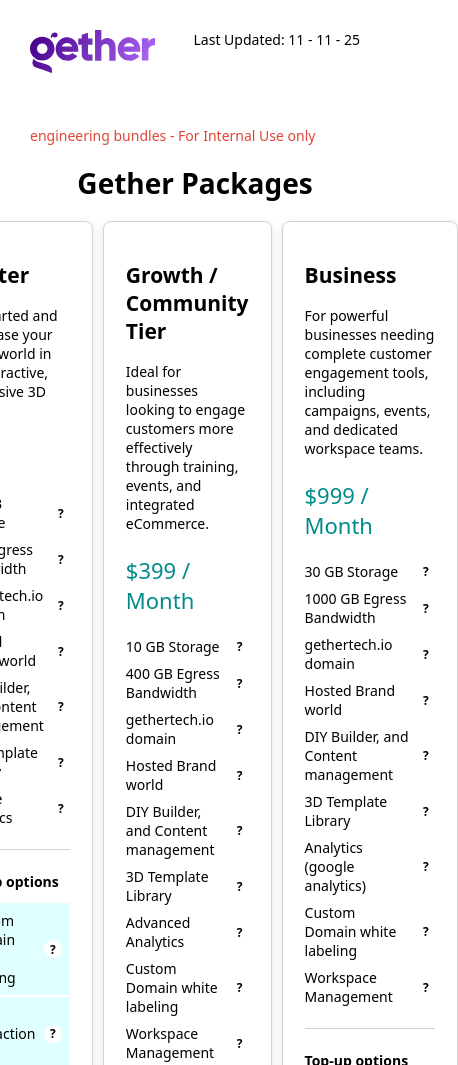
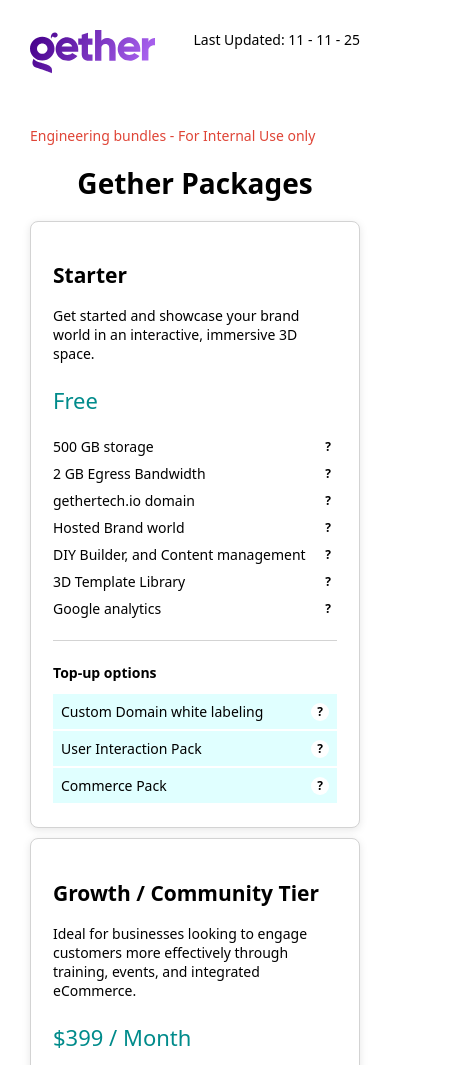
Before and after one commit to Gether-Meshach/staticsite, a plain HTML site: page brand/pricing/index.html in a window 390 px wide. Shown: the top 1065 px of the page, 458 px wide, since content can reach past the window. Drawn offline with Linux system fonts and the light colour scheme.

Commit message:
responsive

```diff
--- a/brand/pricing/index.html
+++ b/brand/pricing/index.html
@@ -14,7 +14,7 @@
       </div>
     </div>
     <div style="color: rgb(223, 69, 55); margin-bottom: 12px">
-      engineering bundles - For Internal Use only
+      Engineering bundles - For Internal Use only
     </div>
     <h1>Gether Packages</h1>
 
--- a/brand/pricing/package2.css
+++ b/brand/pricing/package2.css
@@ -26,6 +26,7 @@ body {
   display: flex;
   gap: 10px;
   justify-content: center;
+  flex-wrap: wrap;
 }
 .column {
   border: 1px solid lightgray;
```
